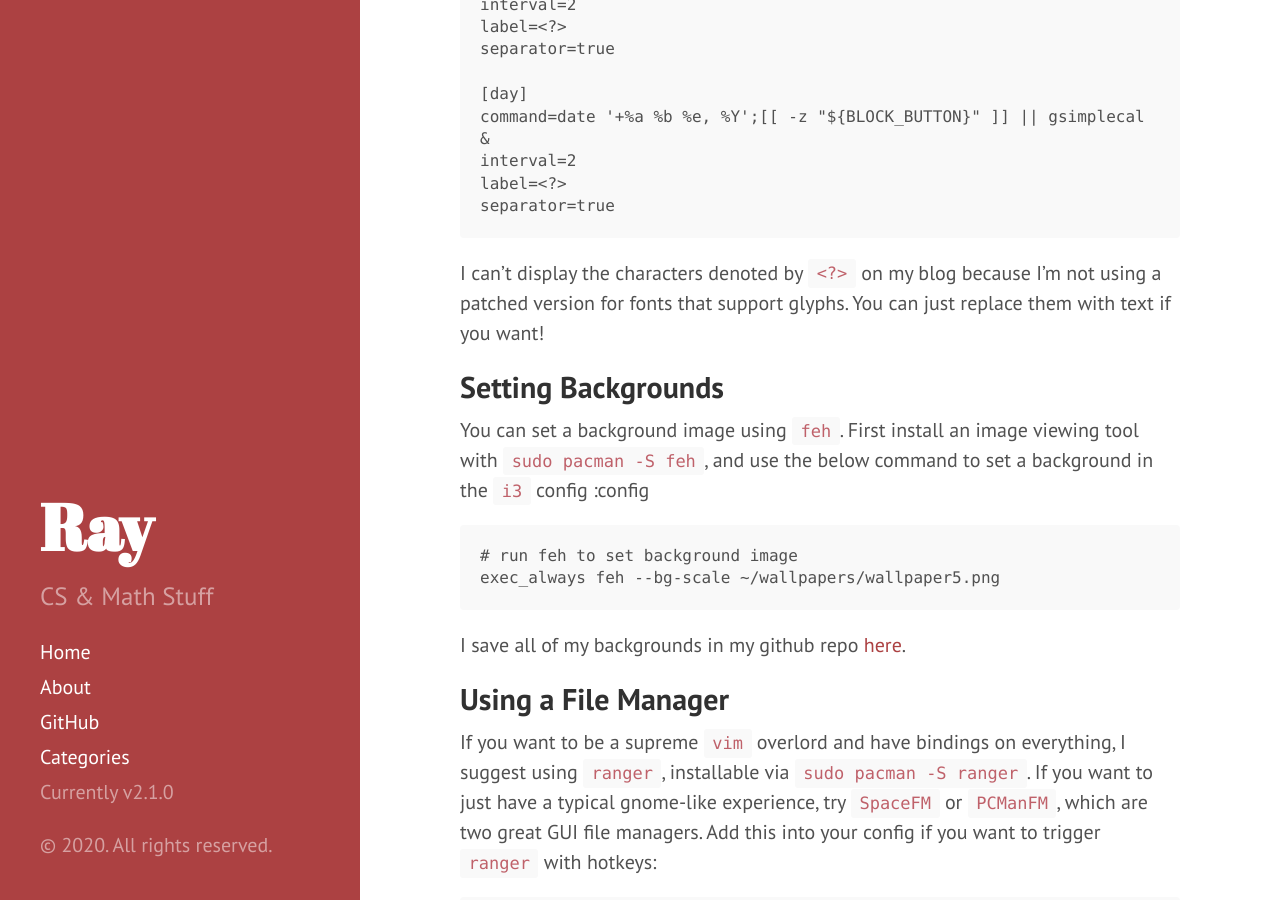
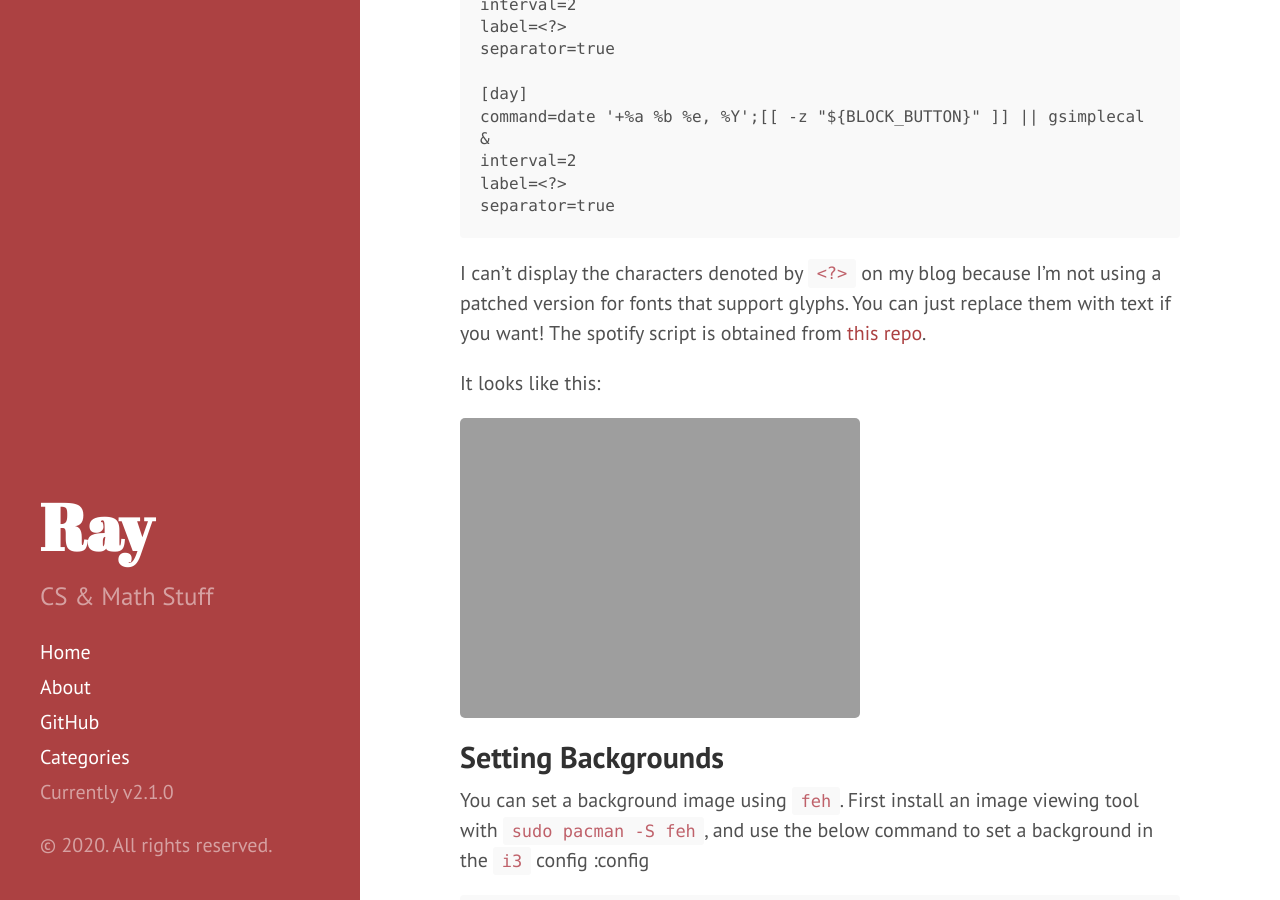
Before and after one commit to OneRaynyDay/oneraynyday.github.io, a Jekyll site: the page built from _posts/2020-04-26-My-Arch-Linux-Setup.md, in a window 1280 px wide and 900 px high, scrolled down 6623 px. Built offline with Jekyll 4.4.1, drawn with Linux system fonts in a browser that asks for light colours; formulas are drawn with MathJax 3.

Commit message:
ok 1 last commit

````diff
--- a/_posts/2020-04-26-My-Arch-Linux-Setup.md
+++ b/_posts/2020-04-26-My-Arch-Linux-Setup.md
@@ -209,7 +209,11 @@ label=<?>
 separator=true
 ```
 
-I can't display the characters denoted by `<?>` on my blog because I'm not using a patched version for fonts that support glyphs. You can just replace them with text if you want!
+I can't display the characters denoted by `<?>` on my blog because I'm not using a patched version for fonts that support glyphs. You can just replace them with text if you want! The spotify script is obtained from [this repo](https://github.com/firatakandere/i3blocks-spotify).
+
+It looks like this:
+
+![i3blocks]({{ site.url }}/assets/i3blocks.png)
 
 ## Setting Backgrounds
 
````
